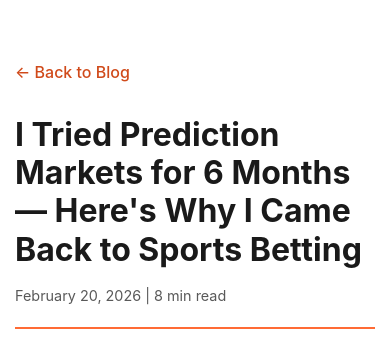
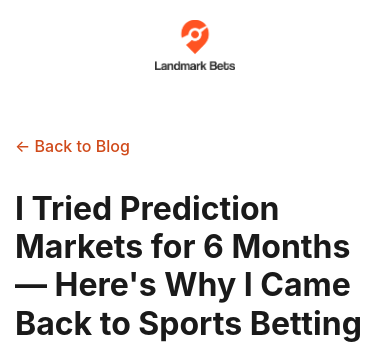
Before and after one commit to landmarkbets/landmark-blog, a website: page prediction-markets-vs-sports-betting.html in a window 390 px wide. Shown: the top 355 px of the page. Drawn offline with Linux system fonts and the light colour scheme.

Commit message:
Add Landmark Bets logo header to prediction markets article

```diff
--- a/prediction-markets-vs-sports-betting.html
+++ b/prediction-markets-vs-sports-betting.html
@@ -187,7 +187,34 @@
             transform: translateX(-5px);
         }
 
+        .logo-header {
+            text-align: center;
+            padding: 30px 20px 0;
+            background: white;
+        }
+
+        .logo-header a {
+            display: inline-block;
+            transition: transform 0.3s ease;
+        }
+
+        .logo-header a:hover {
+            transform: scale(1.05);
+        }
+
+        .logo-header img {
+            height: 60px;
+            width: auto;
+        }
+
         @media (max-width: 768px) {
+            .logo-header {
+                padding: 20px 15px 0;
+            }
+
+            .logo-header img {
+                height: 50px;
+            }
             .blog-article {
                 padding: 30px 15px;
             }
@@ -208,6 +235,11 @@
 </head>
 <body>
     <div class="scroll-container">
+        <div class="logo-header">
+            <a href="https://landmarkbets.com/">
+                <img src="logo.png" alt="Landmark Bets">
+            </a>
+        </div>
         <div class="blog-article">
             <a href="index.html" class="back-link">← Back to Blog</a>
 
```
